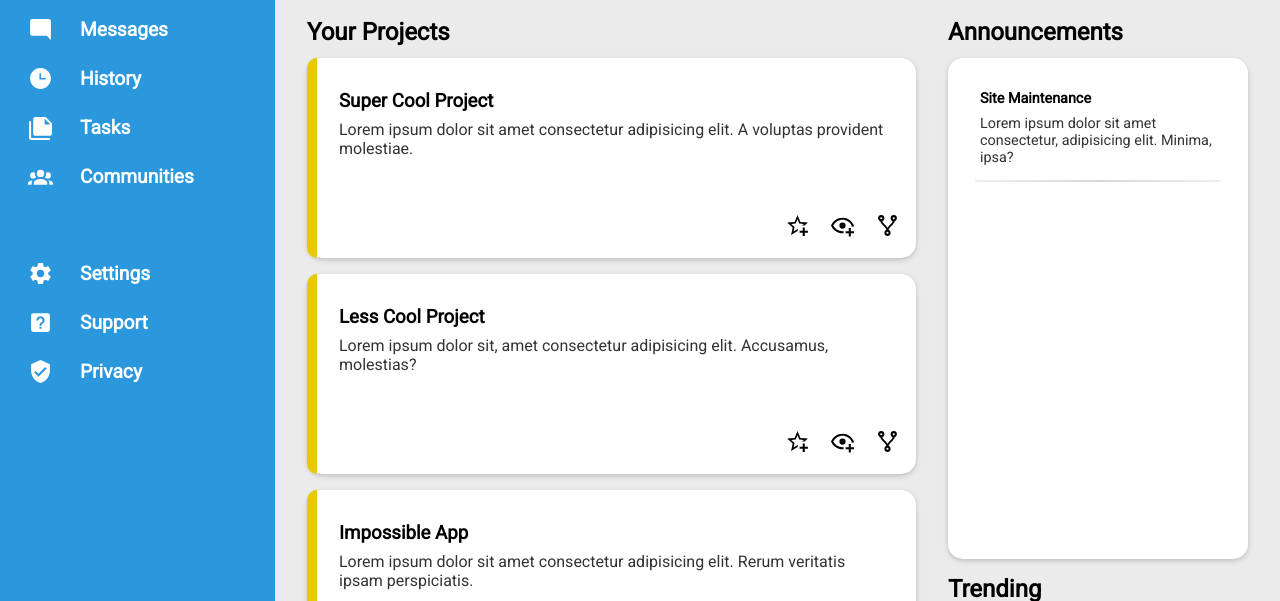
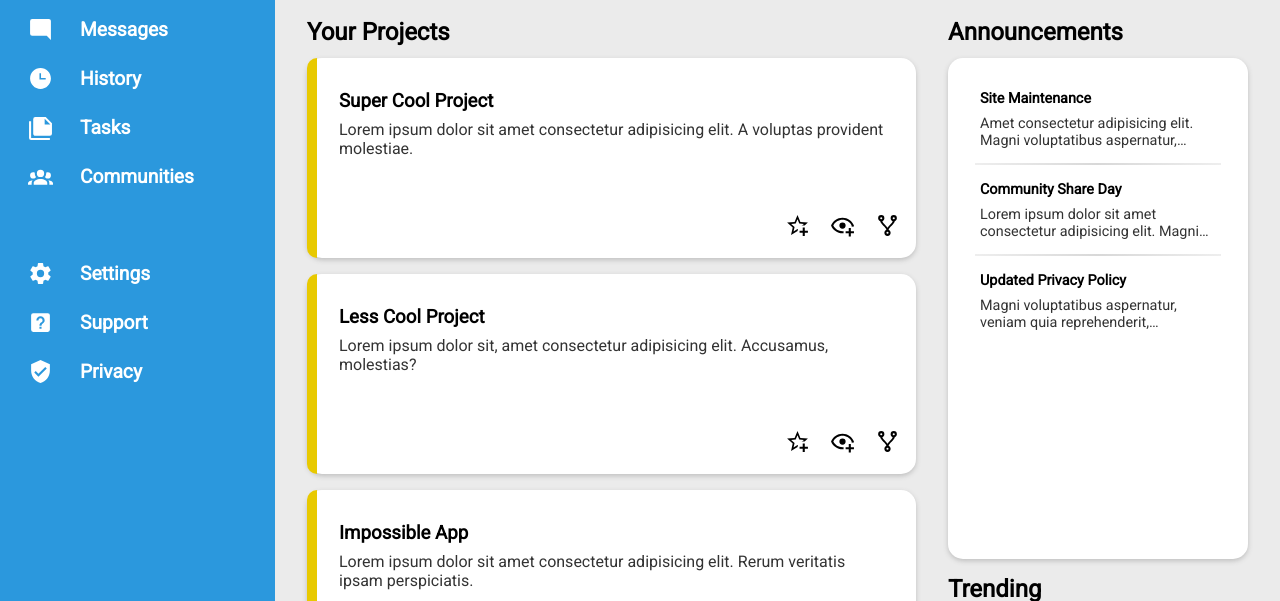
Before and after one commit to ckatanic/Admin-Dashboard, a plain HTML site: page index.html in a window 1280 px wide. Shown: the part 199-800 px from the top of the page. Drawn offline with Linux system fonts and the light colour scheme.

Commit message:
finish announcements card and start trending card

```diff
--- a/index.html
+++ b/index.html
@@ -218,7 +218,15 @@
                         <div class="card announcements-card">
                             <div class="announcement">
                                 <h4>Site Maintenance</h4>
-                                <p>Lorem ipsum dolor sit amet consectetur, adipisicing elit. Minima, ipsa?</p>
+                                <p>Amet consectetur adipisicing elit. Magni voluptatibus aspernatur, veniam quia reprehenderit, consequatur quas repudiandae molestias dolores cupiditate mollitia. Delectus, eveniet perspiciatis perferendis amet necessitatibus velit quibusdam animi deleniti iure, suscipit pariatur ipsam. Perspiciatis dolor, earum nisi, molestias aperiam neque, corrupti in commodi perferendis harum eligendi labore animi.</p>
+                            </div>
+                            <div class="announcement">
+                                <h4>Community Share Day</h4>
+                                <p>Lorem ipsum dolor sit amet consectetur adipisicing elit. Magni voluptatibus aspernatur, veniam quia reprehenderit, consequatur quas repudiandae molestias dolores cupiditate mollitia. Delectus, eveniet perspiciatis perferendis amet necessitatibus velit quibusdam animi deleniti iure, suscipit pariatur ipsam. Perspiciatis dolor, earum nisi, molestias aperiam neque, corrupti in commodi perferendis harum eligendi labore animi.</p>
+                            </div>
+                            <div class="announcement">
+                                <h4>Updated Privacy Policy</h4>
+                                <p>Magni voluptatibus aspernatur, veniam quia reprehenderit, consequatur quas repudiandae molestias dolores cupiditate mollitia. Delectus, eveniet perspiciatis perferendis amet necessitatibus velit quibusdam animi deleniti iure, suscipit pariatur ipsam. Perspiciatis dolor, earum nisi, molestias aperiam neque, corrupti in commodi perferendis harum eligendi labore animi.</p>
                             </div>
 
                         </div>
@@ -227,7 +235,11 @@
                     <div class="trending">
                         <div class="card trending-card">
                             <div class="trending-project">
+                                <svg class="medium-icon trending-icon" xmlns="http://www.w3.org/2000/svg" viewBox="0 0 24 24"><title>account-circle</title><path d="M12,19.2C9.5,19.2 7.29,17.92 6,16C6.03,14 10,12.9 12,12.9C14,12.9 17.97,14 18,16C16.71,17.92 14.5,19.2 12,19.2M12,5A3,3 0 0,1 15,8A3,3 0 0,1 12,11A3,3 0 0,1 9,8A3,3 0 0,1 12,5M12,2A10,10 0 0,0 2,12A10,10 0 0,0 12,22A10,10 0 0,0 22,12C22,6.47 17.5,2 12,2Z" /></svg>
+                                <div class="social-handle">@tegan</div>
+                                <div class="trending-project">World Peace Builder</div>
 
+                                </div>
                             </div>
                         </div>
                     </div>
--- a/styles.css
+++ b/styles.css
@@ -239,6 +239,7 @@ p {
     gap: 1rem;
 }
 
+/* remove later */
 .announcements-card, .trending-card {
     height: 100%;
 }
@@ -251,7 +252,11 @@ p {
     position: relative;
 }
 
-.announcement:after {
+.announcement:not(:last-of-type) {
+    margin-bottom: 2rem;
+}
+
+.announcement:not(:last-of-type):after {
     content: "";
     position: absolute;
     width: calc(100% + 10px);
@@ -259,5 +264,12 @@ p {
     background: linear-gradient(to right, #eee, #d8d8d8 50%, #eee);
     bottom: -1rem;
     left: -5px;
+}
 
+.announcement p {
+    display: -webkit-box;
+    -webkit-line-clamp: 2;
+    -webkit-box-orient: vertical;
+    overflow: hidden;
+    text-overflow: ellipsis;
 }
```
